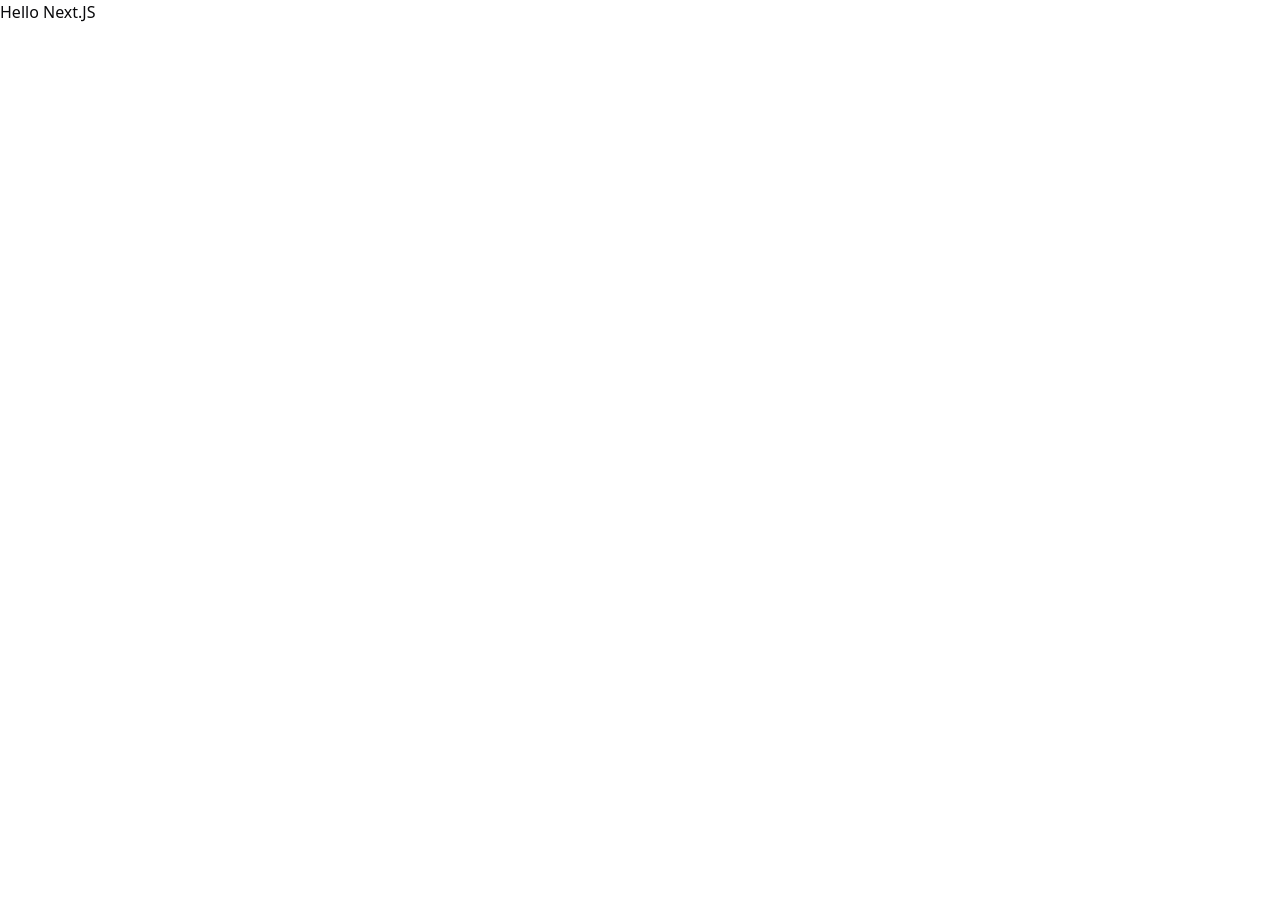
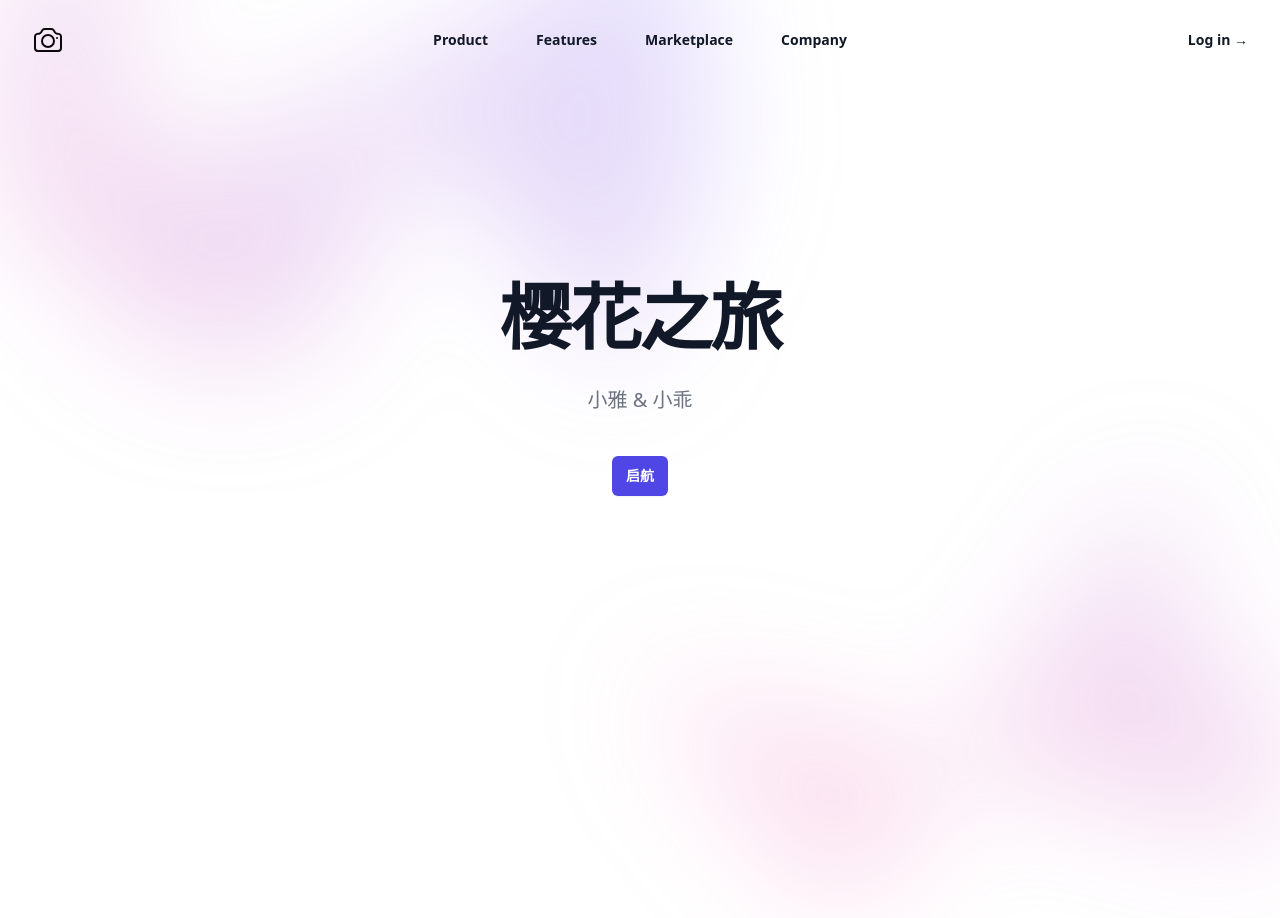
Before and after one commit to itroger/landmark, a Next.js app: page / in a window 1280 px wide. Before the commit the page ends 800 px from the top, so only its background shows below. Built offline with nearby package versions, Linux system fonts and the light colour scheme.

Commit message:
landmark init

```diff
--- a/app/page.tsx
+++ b/app/page.tsx
@@ -1,6 +1,150 @@
+'use client'
 
-const Page = () => {
-	return <div>Hello Next.JS</div>
+import { useState } from 'react'
+import { Dialog, DialogPanel } from '@headlessui/react'
+import { Bars3Icon, XMarkIcon } from '@heroicons/react/24/outline'
+
+const navigation = [
+	{ name: 'Product', href: '#' },
+	{ name: 'Features', href: '#' },
+	{ name: 'Marketplace', href: '#' },
+	{ name: 'Company', href: '#' },
+]
+
+export default function Example() {
+	const [mobileMenuOpen, setMobileMenuOpen] = useState(false)
+
+	return (
+		<div className="bg-white">
+			<header className="absolute inset-x-0 top-0 z-50">
+				<nav aria-label="Global" className="flex items-center justify-between p-6 lg:px-8">
+					<div className="flex lg:flex-1">
+						<a href="#" className="-m-1.5 p-1.5">
+							<span className="sr-only">Your Company</span>
+							<svg xmlns="http://www.w3.org/2000/svg" fill="none" viewBox="0 0 24 24" strokeWidth="1.5"
+								 stroke="currentColor" className="size-8">
+								<path strokeLinecap="round" strokeLinejoin="round"
+									  d="M6.827 6.175A2.31 2.31 0 0 1 5.186 7.23c-.38.054-.757.112-1.134.175C2.999 7.58 2.25 8.507 2.25 9.574V18a2.25 2.25 0 0 0 2.25 2.25h15A2.25 2.25 0 0 0 21.75 18V9.574c0-1.067-.75-1.994-1.802-2.169a47.865 47.865 0 0 0-1.134-.175 2.31 2.31 0 0 1-1.64-1.055l-.822-1.316a2.192 2.192 0 0 0-1.736-1.039 48.774 48.774 0 0 0-5.232 0 2.192 2.192 0 0 0-1.736 1.039l-.821 1.316Z"/>
+								<path strokeLinecap="round" strokeLinejoin="round"
+									  d="M16.5 12.75a4.5 4.5 0 1 1-9 0 4.5 4.5 0 0 1 9 0ZM18.75 10.5h.008v.008h-.008V10.5Z"/>
+							</svg>
+						</a>
+					</div>
+					<div className="flex lg:hidden">
+						<button
+							type="button"
+							onClick={() => setMobileMenuOpen(true)}
+							className="-m-2.5 inline-flex items-center justify-center rounded-md p-2.5 text-gray-700"
+						>
+							<span className="sr-only">Open main menu</span>
+							<Bars3Icon aria-hidden="true" className="size-6"/>
+						</button>
+					</div>
+					<div className="hidden lg:flex lg:gap-x-12">
+						{navigation.map((item) => (
+							<a key={item.name} href={item.href} className="text-sm/6 font-semibold text-gray-900">
+								{item.name}
+							</a>
+						))}
+					</div>
+					<div className="hidden lg:flex lg:flex-1 lg:justify-end">
+						<a href="#" className="text-sm/6 font-semibold text-gray-900">
+							Log in <span aria-hidden="true">&rarr;</span>
+						</a>
+					</div>
+				</nav>
+				<Dialog open={mobileMenuOpen} onClose={setMobileMenuOpen} className="lg:hidden">
+					<div className="fixed inset-0 z-50" />
+					<DialogPanel className="fixed inset-y-0 right-0 z-50 w-full overflow-y-auto bg-white px-6 py-6 sm:max-w-sm sm:ring-1 sm:ring-gray-900/10">
+						<div className="flex items-center justify-between">
+							<a href="#" className="-m-1.5 p-1.5">
+								<span className="sr-only">Your Company</span>
+								<img
+									alt=""
+									src="https://tailwindui.starxg.com/plus/img/logos/mark.svg?color=indigo&shade=600"
+									className="h-8 w-auto"
+								/>
+							</a>
+							<button
+								type="button"
+								onClick={() => setMobileMenuOpen(false)}
+								className="-m-2.5 rounded-md p-2.5 text-gray-700"
+							>
+								<span className="sr-only">Close menu</span>
+								<XMarkIcon aria-hidden="true" className="size-6" />
+							</button>
+						</div>
+						<div className="mt-6 flow-root">
+							<div className="-my-6 divide-y divide-gray-500/10">
+								<div className="space-y-2 py-6">
+									{navigation.map((item) => (
+										<a
+											key={item.name}
+											href={item.href}
+											className="-mx-3 block rounded-lg px-3 py-2 text-base/7 font-semibold text-gray-900 hover:bg-gray-50"
+										>
+											{item.name}
+										</a>
+									))}
+								</div>
+								<div className="py-6">
+									<a
+										href="#"
+										className="-mx-3 block rounded-lg px-3 py-2.5 text-base/7 font-semibold text-gray-900 hover:bg-gray-50"
+									>
+										Log in
+									</a>
+								</div>
+							</div>
+						</div>
+					</DialogPanel>
+				</Dialog>
+			</header>
+
+			<div className="relative isolate px-6 pt-14 lg:px-8">
+				<div
+					aria-hidden="true"
+					className="absolute inset-x-0 -top-40 -z-10 transform-gpu overflow-hidden blur-3xl sm:-top-80"
+				>
+					<div
+						style={{
+							clipPath:
+								'polygon(74.1% 44.1%, 100% 61.6%, 97.5% 26.9%, 85.5% 0.1%, 80.7% 2%, 72.5% 32.5%, 60.2% 62.4%, 52.4% 68.1%, 47.5% 58.3%, 45.2% 34.5%, 27.5% 76.7%, 0.1% 64.9%, 17.9% 100%, 27.6% 76.8%, 76.1% 97.7%, 74.1% 44.1%)',
+						}}
+						className="relative left-[calc(50%-11rem)] aspect-[1155/678] w-[36.125rem] -translate-x-1/2 rotate-[30deg] bg-gradient-to-tr from-[#ff80b5] to-[#9089fc] opacity-30 sm:left-[calc(50%-30rem)] sm:w-[72.1875rem]"
+					/>
+				</div>
+				<div className="mx-auto max-w-2xl py-32 sm:py-48 lg:py-56">
+					<div className="text-center">
+						<h1 className="text-balance text-5xl font-semibold tracking-tight text-gray-900 sm:text-7xl">
+							樱花之旅
+						</h1>
+						<p className="mt-8 text-pretty text-lg font-medium text-gray-500 sm:text-xl/8">
+							小雅 & 小乖
+						</p>
+						<div className="mt-10 flex items-center justify-center gap-x-6">
+							<a
+								href="#"
+								className="rounded-md bg-indigo-600 px-3.5 py-2.5 text-sm font-semibold text-white shadow-sm hover:bg-indigo-500 focus-visible:outline focus-visible:outline-2 focus-visible:outline-offset-2 focus-visible:outline-indigo-600"
+							>
+								启航
+							</a>
+						</div>
+					</div>
+				</div>
+				<div
+					aria-hidden="true"
+					className="absolute inset-x-0 top-[calc(100%-13rem)] -z-10 transform-gpu overflow-hidden blur-3xl sm:top-[calc(100%-30rem)]"
+				>
+					<div
+						style={{
+							clipPath:
+								'polygon(74.1% 44.1%, 100% 61.6%, 97.5% 26.9%, 85.5% 0.1%, 80.7% 2%, 72.5% 32.5%, 60.2% 62.4%, 52.4% 68.1%, 47.5% 58.3%, 45.2% 34.5%, 27.5% 76.7%, 0.1% 64.9%, 17.9% 100%, 27.6% 76.8%, 76.1% 97.7%, 74.1% 44.1%)',
+						}}
+						className="relative left-[calc(50%+3rem)] aspect-[1155/678] w-[36.125rem] -translate-x-1/2 bg-gradient-to-tr from-[#ff80b5] to-[#9089fc] opacity-30 sm:left-[calc(50%+36rem)] sm:w-[72.1875rem]"
+					/>
+				</div>
+			</div>
+		</div>
+	)
 }
-
-export default Page
--- a/package.json
+++ b/package.json
@@ -6,6 +6,8 @@
     "lint": "next lint"
   },
   "dependencies": {
+    "@headlessui/react": "^2.2.0",
+    "@heroicons/react": "^2.1.5",
     "class-variance-authority": "^0.7.0",
     "clsx": "^2.1.1",
     "lucide-react": "^0.456.0",
```
